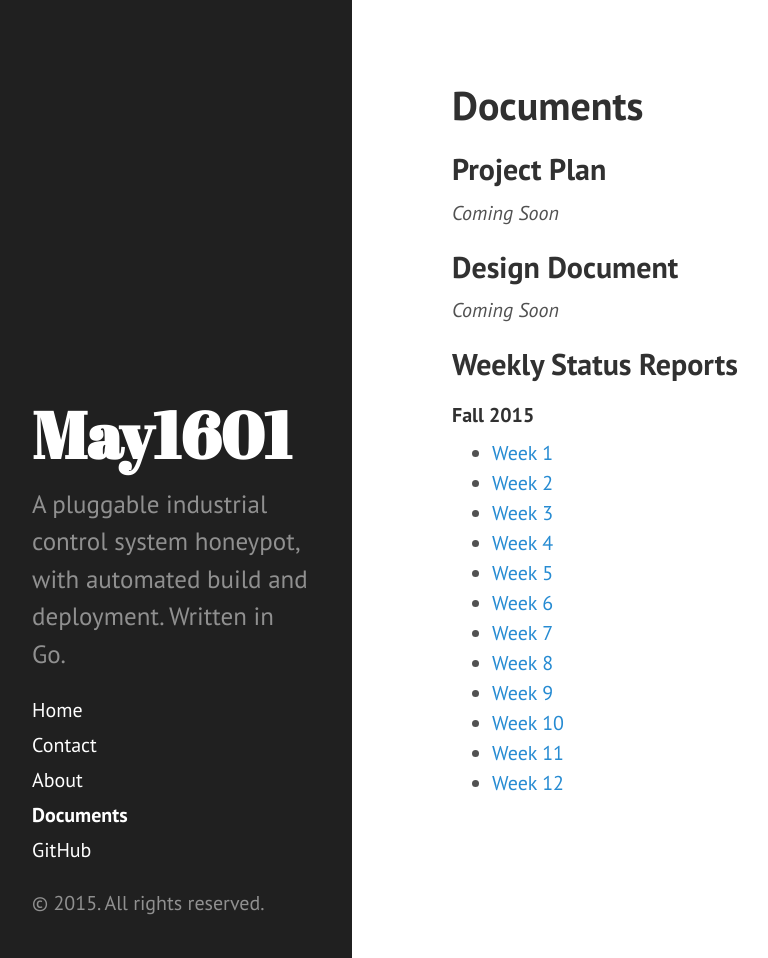
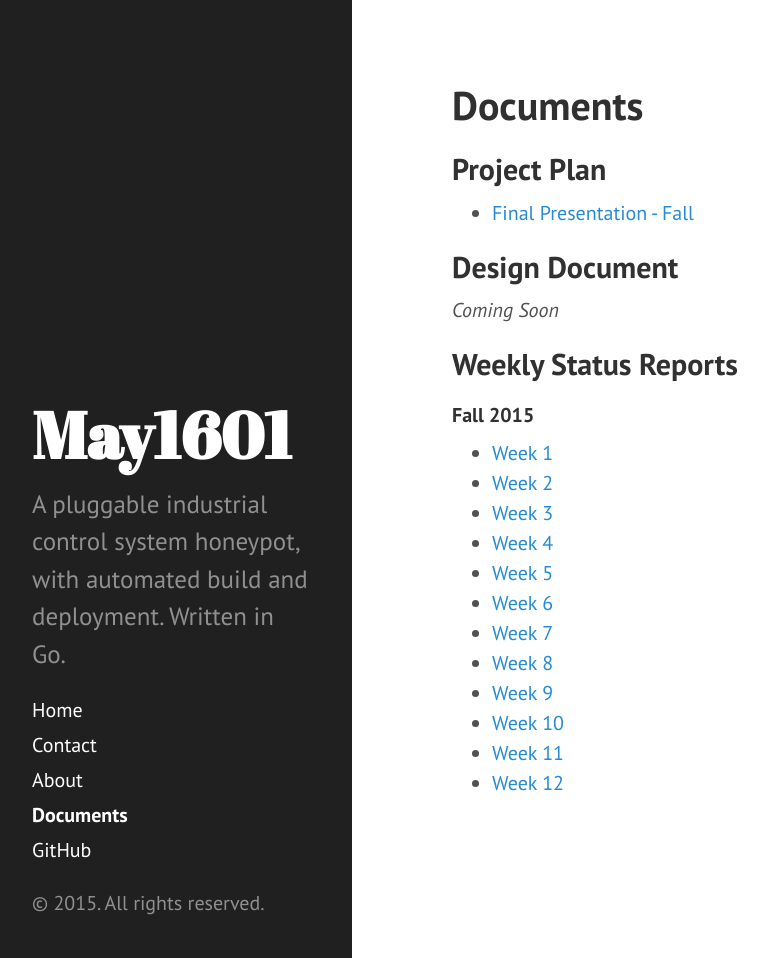
Before and after one commit to Senior-Design-May1601/website, a Jekyll site: the page built from documents/index.md, in a window 1280 px wide and 958 px high. Shown: the whole window, without its empty margins (8-776 px from the left). Built offline with Jekyll 4.4.1, drawn with Linux system fonts in a browser that asks for light colours; Markdown is read by kramdown in place of the engine named in the settings.

Commit message:
added final presentation-fall

```diff
--- a/documents/index.md
+++ b/documents/index.md
@@ -6,7 +6,7 @@ title: Documents
 
 ## Project Plan
 
-*Coming Soon*
+* [Final Presentation - Fall](/assets/FinalPresentation-Fall.pdf)
 
 
 ## Design Document
```
Also changed, not shown: 1 other file.
